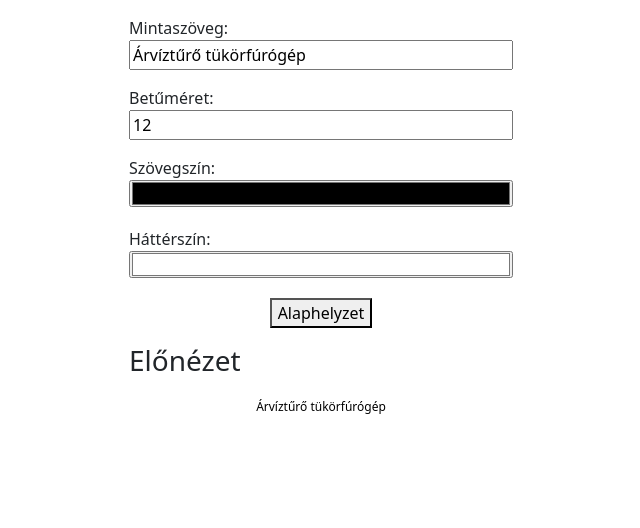
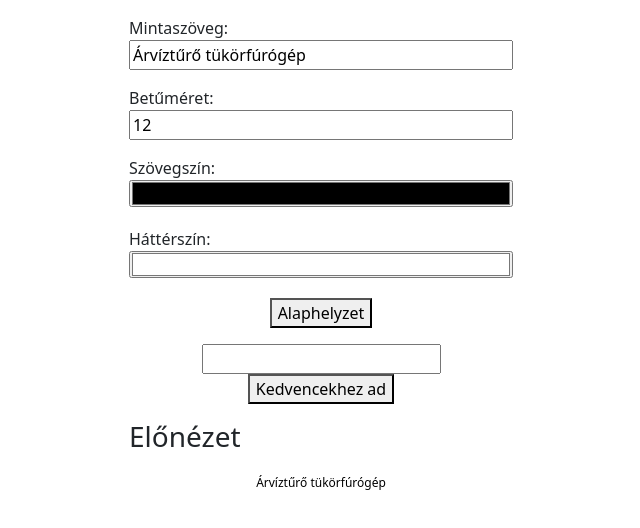
Before and after one commit to szaszabi7/Frontend_Designer_Doga, a plain HTML site: page index.html in a window 1280 px wide. Shown: the whole page, without its empty margins (319-959 px from the left). Drawn offline with nearby package versions, Linux system fonts and the light colour scheme.

Commit message:
plusz feladat próba

```diff
--- a/index.html
+++ b/index.html
@@ -31,11 +31,20 @@
     <div class="content gomb">
         <button id="reset">Alaphelyzet</button>
     </div>
+    <div class="content gomb">
+        <input type="text" name="kedvencNeve" id="kedvencNeve">
+        <button id="fav">Kedvencekhez ad</button>
+    </div>
     <div class="content">
         <h3>Előnézet</h3>
     </div>
     <div id="elonezet" class="content">
         Árvíztűrő tükörfúrógép
     </div>
+    <div class="content">
+        <ol id="lista">
+
+        </ol>
+    </div>
 </body>
 </html>
--- a/main.js
+++ b/main.js
@@ -19,6 +19,7 @@ function init() {
     document.getElementById('szovegszin').addEventListener('input', betuSzinValt)
     document.getElementById('hatterszin').addEventListener('input', hatterSzinValt)
     document.getElementById('reset').addEventListener('click', alaphelyzet)
+    document.getElementById('fav').addEventListener('click', kedvencekhezAd)
 }
 
 
@@ -64,3 +65,100 @@ function alaphelyzet() {
     document.getElementById('elonezet').style.color = "#000000";
     document.getElementById('elonezet').style.backgroundColor = "#FFFFFF";
 }
+
+/* class Kedvenc{
+
+    constructor(nev, szoveg, meret, txtColor, bgColor){
+        this.nev = nev;
+        this.szoveg = szoveg;
+        this.meret = meret;
+        this.txtColor = txtColor;
+        this.bgColor = bgColor;
+    }
+
+    getNev() {
+        return this.nev;
+    }
+
+    getSzoveg() {
+        return this.szoveg;
+    }
+
+    getMeret() {
+        return this.meret;
+    }
+
+    getTxtColor() {
+        return this.txtColor;
+    }
+
+    getBgColor() {
+        return this.bgColor;
+    }
+
+    toString() {
+        return `${this.szoveg}, ${this.meret}, ${this.txtColor}, ${this.bgColor}`;
+    }
+
+}
+
+var kedvencek = [];
+
+function kedvencekhezAd() {
+    let nev = document.getElementById('kedvencNeve').value;
+    let szoveg = document.getElementById('szoveg').value;
+    let meret = document.getElementById('betumeret').value;
+    let txtColor = document.getElementById('szovegszin').value;
+    let bgColor = document.getElementById('hatterszin').value;
+
+    let adat = new Kedvenc(nev, szoveg, meret, txtColor, bgColor);
+
+    kedvencek.push(adat);
+
+    document.getElementById('lista').innerHTML = "";
+
+    for (let i = 0; i < kedvencek.length; i++) {
+        let li = document.createElement('li');
+        let lee = document.createElement('li');
+
+        li.textContent = kedvencek[i].getNev();
+        document.getElementById('lista').appendChild(li);
+
+        let ul = document.createElement('ul');
+
+        ul.appendChild(addItem(kedvencek[i].getSzoveg()));
+        ul.appendChild(addItem(kedvencek[i].getMeret()));
+        ul.appendChild(addItem(kedvencek[i].getTxtColor()));
+        ul.appendChild(addItem(kedvencek[i].getBgColor()));
+
+        //span.innerHTML = kedvencek[i].toString();
+
+        //lee.appendChild(span);
+
+
+        let add = document.createElement('button');
+        add.innerHTML = "Betölt";
+        add.addEventListener('click', betolt);
+
+        lee.appendChild(add);
+
+        ul.appendChild(lee);
+
+        document.getElementById('lista').appendChild(ul);
+    }
+
+    function addItem(name) {
+        let li = document.createElement('li');
+        li.textContent = name;
+        return li;
+    }
+
+    function betolt(e) {
+        let sor = e.target.parentNode;
+        szoveg = sor.getElementsByTagName("li")[0].textContent;
+        meret = sor.getElementsByTagName("li")[1].textContent;
+        betuSzin = sor.getElementsByTagName("li")[2].textContent;
+        hatterSzin = sor.getElementsByTagName("li")[3].textContent;
+    }
+}
+ */
```
